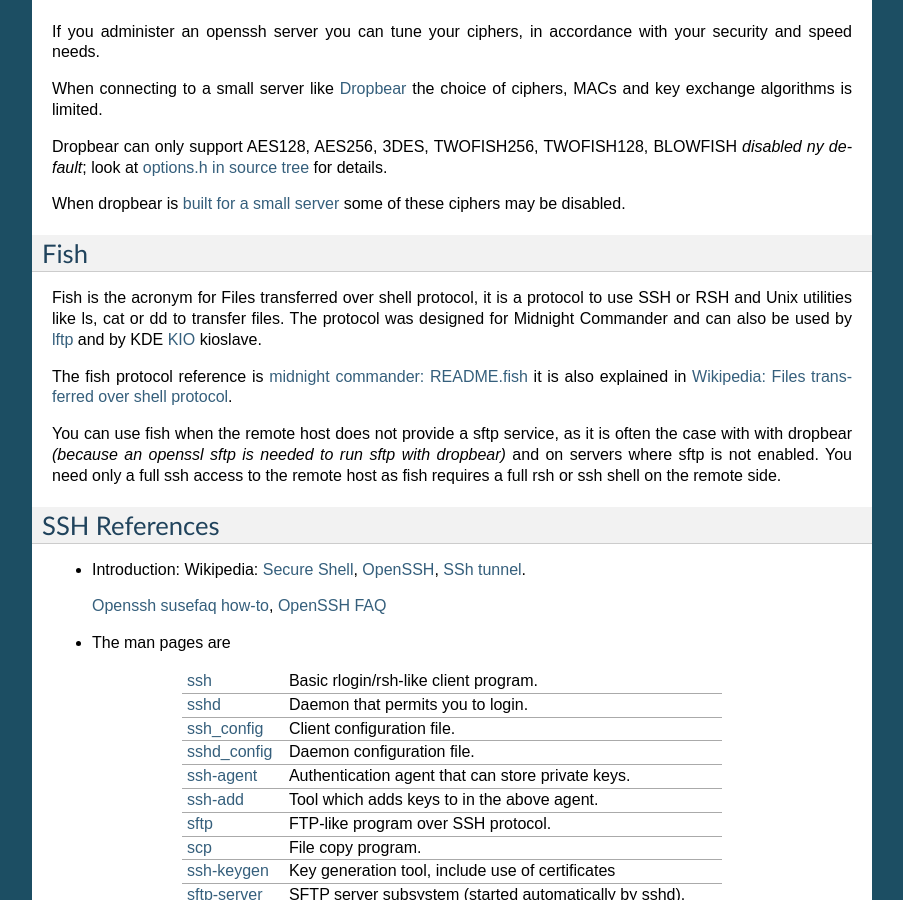
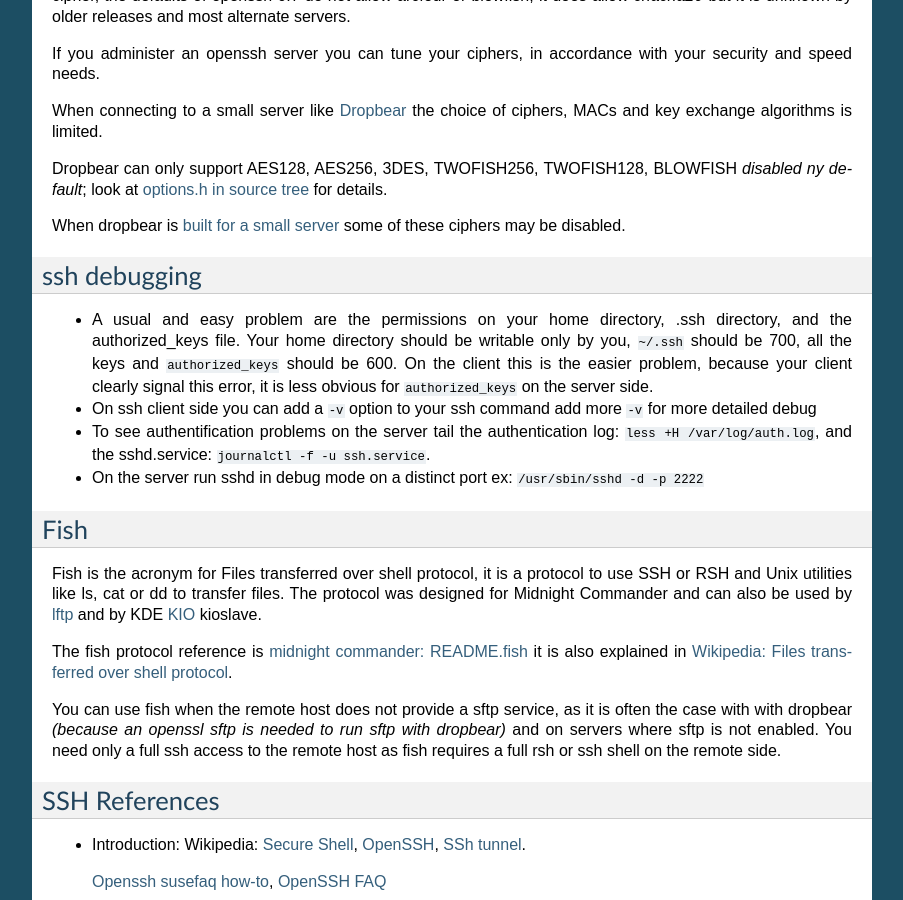
Before and after one commit to marczz/unix_memo, a Sphinx documentation site: the page built from source/ssh.rst, in a window 1280 px wide and 900 px high, scrolled down 6120 px. Shown: the whole window, without its empty margins (198-1101 px from the left). Built offline with Sphinx 7.4.7, drawn with Linux system fonts in a browser that asks for light colours; the version number could not be read and is left out.

Commit message:
ssh.rst: fixed format.

```diff
--- a/source/ssh.rst
+++ b/source/ssh.rst
@@ -7,7 +7,8 @@
 
 ssh memo
 --------
-Fo ssh commands examples see  :ref:`ssh commands <ssh_commands>` in the :ref:`linux_command_memo`.
+Fo ssh commands examples see  :ref:`ssh commands <ssh_commands>`
+in the :ref:`linux_command_memo`.
 
 -   To get the public key from the private one::
 
@@ -77,14 +78,15 @@
 Ssh port forwarding
 -------------------
 
--   ssh port forwarding and tunneling is explained in the `Tcp forwarding
-    section <http://www.openbsd.org/cgi-bin/man.cgi?query=ssh#TCP+FORWARDING>`_
-    and `X11 forwarding
-    section <http://www.openbsd.org/cgi-bin/man.cgi?query=ssh#X11+FORWARDING>`_
-    of the man page, `SSH Port
-    Forwarding <http://www.symantec.com/connect/articles/ssh-port-forwarding>`_
-    by Brian Hatch see also `Compressed-TCP
-    HOWTO <http://en.tldp.org/HOWTO/Compressed-TCP.html>`_ by Sebastian
+-   ssh port forwarding and tunneling is explained in the
+    `Tcp forwarding section
+    <http://www.openbsd.org/cgi-bin/man.cgi?query=ssh#TCP+FORWARDING>`_
+    and `X11 forwarding section
+    <http://www.openbsd.org/cgi-bin/man.cgi?query=ssh#X11+FORWARDING>`_
+    of the man page, `SSH Port Forwarding
+    <http://www.symantec.com/connect/articles/ssh-port-forwarding>`_
+    by Brian Hatch see also `Compressed-TCP HOWTO
+    <http://en.tldp.org/HOWTO/Compressed-TCP.html>`_ by Sebastian
     Schreiber.
 -   The general syntax for port forwarding is: -L port:host:hostport --
     redirect a local port to a remote host:hostport -R port:host:hostport
@@ -306,10 +308,10 @@
 ``chacha20-poly1305@openssh.com`` whenever it is available.
 
 sshd config
-~~~~~~~~~~~
+-----------
 
 AllowUsers
-++++++++++
+~~~~~~~~~~
 
 To restrict to some users and hosts the ssh access, we can use the
 directives *Allowusers*, *AllowGroups*, *DenyUsers*, *DenyGroups*.
@@ -323,7 +325,7 @@
           maint@119.20.143.*
 
 Match directive examples
-++++++++++++++++++++++++
+~~~~~~~~~~~~~~~~~~~~~~~~
 
 *Match* deirectives are more powerfull than the *Allowusers*,
 *AllowGroups*, *DenyUsers*, *DenyGroups* directive but need more care
@@ -366,7 +368,7 @@
             Subsystem sftp /bin/false
 
 Testing new configuration
-+++++++++++++++++++++++++
+~~~~~~~~~~~~~~~~~~~~~~~~~
 
 If we administer a server where the only access is through ssh we
 should be very careful when changing sshd configuration, or we can be
@@ -382,10 +384,10 @@
 
 
 ssh config
-~~~~~~~~~~
+----------
 
 Match directive
-+++++++++++++++
+~~~~~~~~~~~~~~~
 
 The match directive is available also for the client since 6.4.
 
@@ -462,6 +464,25 @@
 When dropbear is `built for a small server
 <https://github.com/mkj/dropbear/blob/5cf83a7212c0f353e7367766cc4bbf349e83ff0b/SMALL>`_
 some of these ciphers may be disabled.
+
+ssh debugging
+-------------
+
+-   A usual and easy problem are the permissions on your home
+    directory, .ssh directory, and the authorized_keys file.  Your
+    home directory should be writable only by you, ``~/.ssh`` should
+    be 700, all the keys and ``authorized_keys`` should be 600.  On
+    the client this is the easier problem, because your client clearly
+    signal this error, it is less obvious for ``authorized_keys`` on
+    the server side.
+-   On ssh client side you can add a ``-v`` option to your ssh
+    command add more ``-v`` for more detailed debug
+-   To see authentification problems on the server tail the
+    authentication log: ``less +H /var/log/auth.log``, and the
+    sshd.service: ``journalctl -f -u ssh.service``.
+-   On the server run sshd in debug mode on a distinct port ex:
+    ``/usr/sbin/sshd -d -p 2222``
+
 
 Fish
 ----
@@ -560,25 +581,24 @@
     `DigitalOcean: How To Create an SSH CA to Validate Hosts and
     Clients
     <https://www.digitalocean.com/community/tutorials/how-to-create-an-ssh-ca-to-validate-hosts-and-clients-with-ubuntu>`_,
-    `Blargh: OpenSSH certificates
-    tutorial
+    `Blargh: OpenSSH certificates tutorial
     <http://blog.habets.pp.se/2011/07/OpenSSH-certificates>`_,
     `Using a CA with SSH <http://www.lorier.net/docs/ssh-ca>`_.
--   While
-    `ssh-agent <http://www.openbsd.org/cgi-bin/man.cgi?query=ssh-agent>`_
+-   While `ssh-agent
+    <http://www.openbsd.org/cgi-bin/man.cgi?query=ssh-agent>`_
     is a daemon that cache your decrypted private keys during your
     session `Keychain <http://www.funtoo.org/wiki/Keychain>`_ is a
     front-end to ssh-agent, allowing you to have one long-running
     ssh-agent process per system, rather than one per login session.
-    Keychain was `introduced by Daniel Robins in
-    2001 <http://www.ibm.com/developerworks/linux/library/l-keyc2/>`_ for
+    Keychain was `introduced by Daniel Robins in 2001
+    <http://www.ibm.com/developerworks/linux/library/l-keyc2/>`_ for
     Gentoo *Keychain has evolved since this article*, It is now available
     in most distributions.
 
-    -   `Gentoo Guide:
-        Keychain <http://www.gentoo.org/doc/en/keychain-guide.xml>`_.
-    -   `ArchWiki:
-        Keychain <https://wiki.archlinux.org/index.php/SSH_keys#Keychain>`_
+    -   `Gentoo Guide: Keychain
+        <http://www.gentoo.org/doc/en/keychain-guide.xml>`_.
+    -   `ArchWiki: Keychain
+        <https://wiki.archlinux.org/index.php/SSH_keys#Keychain>`_
     -   `man: keychain(1) <http://man.cx/keychain(1)>`_
 
 -   `Envoy <https://github.com/vodik/envoy>`_ (GPL)
@@ -590,8 +610,8 @@
     user's home folder. The default keyring uses the login password for
     encryption.
 
-    -   `ArchLinux: Gnome
-        Keyring <https://wiki.archlinux.org/index.php/GNOME_Keyring>`_
+    -   `ArchLinux: Gnome Keyring
+        <https://wiki.archlinux.org/index.php/GNOME_Keyring>`_
         describe also how to `use it without gnome
         <https://wiki.archlinux.org/index.php/GNOME_Keyring#Use_without_GNOME.2C_and_without_a_display_manager>`_.
     -   `mozilla-gnome-keyring
```
